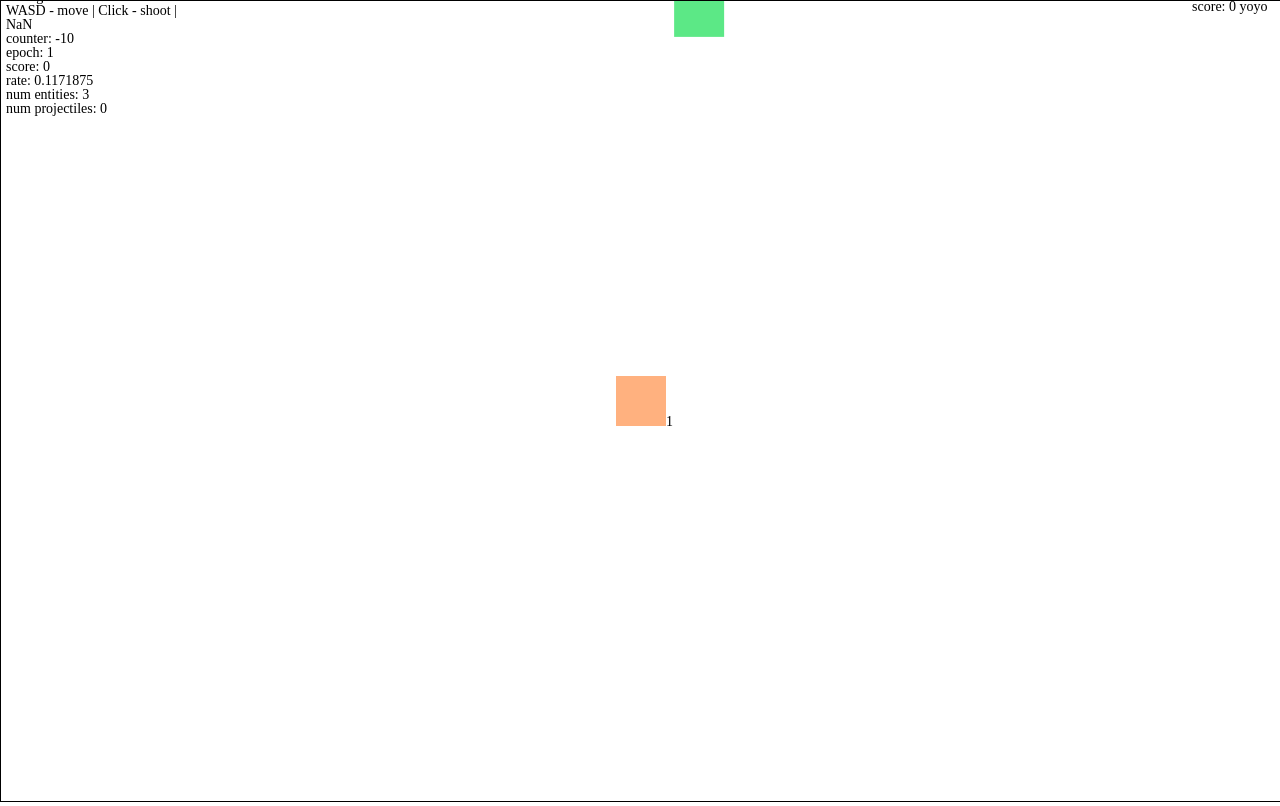
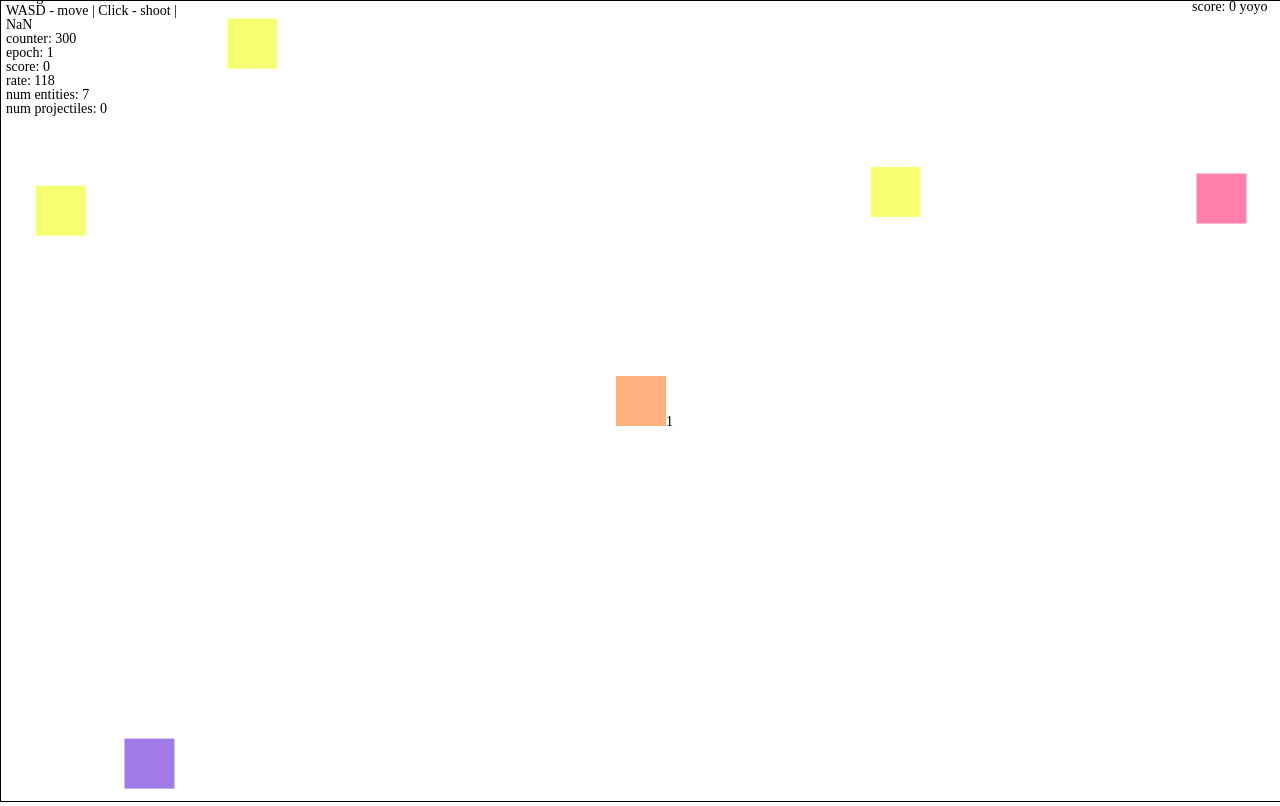
Before and after one commit to ethiapath/HTML5game, a plain HTML site: page index.html in a window 1280 px wide. Drawn offline with Linux system fonts and the light colour scheme.

Commit message:
fixed levels a little
Still not operating the way it should.

```diff
--- a/index.html
+++ b/index.html
@@ -19,7 +19,7 @@
   <body>
     <div class="delay pad">
         <audio id="audio-player">
-          <source src="Bassnectar_G-Jones-Underground.mp3" type="audio/mp3">
+          <source src="music.mp3" type="audio/mp3">
         </audio>
         </div>
     <canvas></canvas>
--- a/scripts/script.js
+++ b/scripts/script.js
@@ -280,7 +280,7 @@ var startPos = {
   x: window.innerWidth/2,
   y: window.innerHeight/2
 };
-const levels = [
+let levels = [
   function() {
     this.goal = () => {
       return score > 100;
@@ -291,8 +291,8 @@ const levels = [
   function() {
     this.goal = () => { return false; }
     // level load
-    if (!(count % 120) && rate !== 1) { rate--; epoch++;}
-    if (!(score % 10)) { rate /= 2;}
+    if (!(count % 120) && rate !== 1) { rate--; }
+    // if (!(score % 10)) { rate /= 2;}
     if (entities.length < 1000 && !(count % rate)) {
       entities.push(new Zombie( (innerWidth * Math.random()), innerHeight));
       entities.push(new Zombie( innerWidth, (innerHeight * Math.random())));
@@ -317,7 +317,7 @@ var y = 100;
 let score = 0;
 const countStart = 500;
 let epoch = 0;
-let count = -1;
+let count = 0;
 let rate = 120;
 function init() {
   rate = 120;
@@ -344,7 +344,7 @@ function animate() {
     'Debug Info:',
     'WASD - move | Click - shoot | ',
     entities[0].facing,
-    'counter: ' + count--,
+    'counter: ' + count,
     'epoch: ' + epoch,
     'score: ' + score,
     'rate: ' + rate,
@@ -379,6 +379,7 @@ function animate() {
     for (let j = 1; j < entities.length; j++) {
 
       // I need to figure out a better way of doing this
+      // or this algo is the only thing that needs the pos data in this way.
       tempPos = {
         x: entities[j].x - entities[j].size/2,
         y: entities[j].y - entities[j].size/2,
@@ -419,7 +420,9 @@ function animate() {
     // let iWidth = c.measureText(i).width;
     c.fillText(i, 5/*canvas.width - iWidth -10*/, (fontSize * n));
   });
-    entities[1].update();
+  entities[1].update();
+  // count is the last thing done in every loop
+  count++;
 }
 
 // setInterval(function() {
```
Also changed, not shown: 1 other file.
